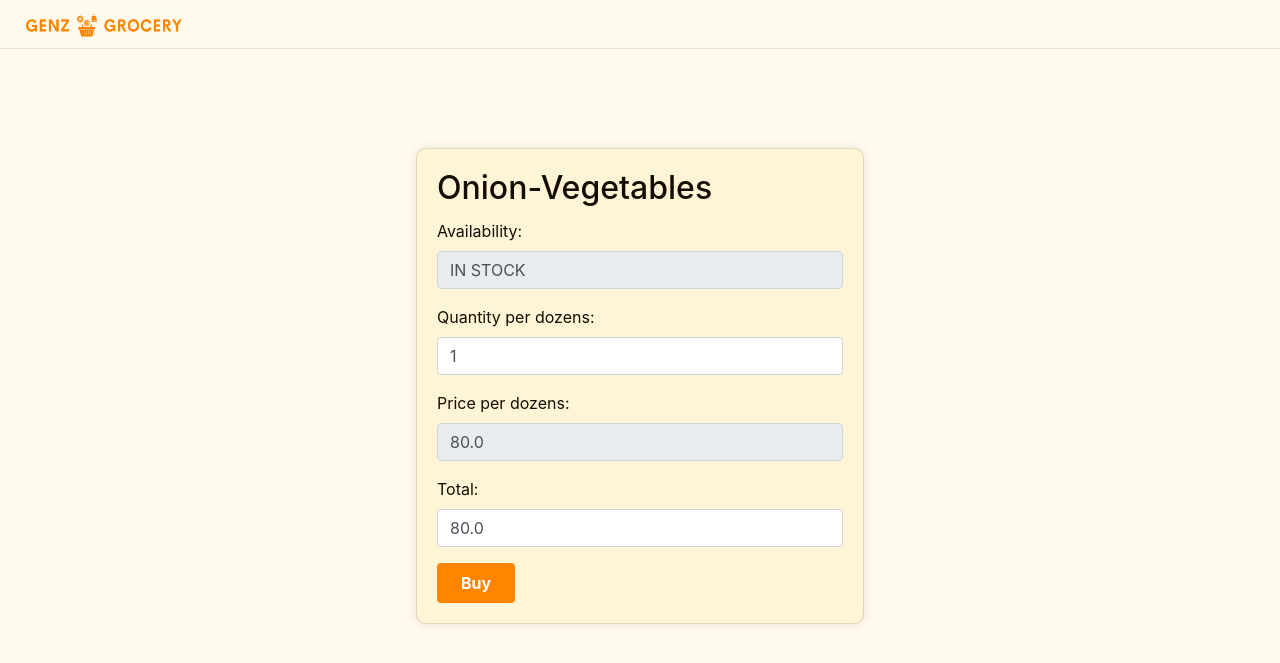
After one commit to codeswithroh/GenZ-Grocery, a Flask app: page /buy/product/2 in a window 1280 px wide. The commit adds this page. Shown: the top 663 px of the page. Run offline with Flask 3, Linux system fonts and the light colour scheme; data comes from the database, SQL or seed files in the repository; both versions use the stored data as it was after the commit; some libraries are stand-ins or nearby versions.

Commit message:
basic buy feature is implemented

```diff
--- a/app.py
+++ b/app.py
@@ -2,7 +2,7 @@ from flask import Flask, render_template, request, redirect, url_for, flash, ses
 import sqlite3
 from werkzeug.security import generate_password_hash, check_password_hash
 from functions.auth_function import create_user, signin_user
-from functions.categories_function import create_category,get_categories,edit_category, delete_category
+from functions.categories_function import create_category,get_categories,edit_category, delete_category,get_category_by_Id
 from functions.products_function import create_product, get_product,get_product_by_productId, edit_product, delete_product
 
 app = Flask(__name__)
@@ -166,6 +166,28 @@ def cart():
         print(cartId,"cartId")
     return render_template('cart.html',cartId=cartId)
 
+@app.route('/buy/product/<productId>', methods=["GET","POST"])
+def buyProduct(productId=0):
+    if request.method == 'GET':
+        product = get_product_by_productId(productId)
+        categoryId = product[0][8]
+        category = get_category_by_Id(categoryId)
+        categoryName = category[0][1]
+        productName = product[0][1]
+        productTotalQuantity = product[0][6]
+        productPrice = product[0][4]
+
+        unit = product[0][5]
+        productUnit = unit.split('/')[1].strip().lower()
+        # [(2, 'Onion', None, None, 80.0, 'Rs/Dozens', 50, None, 1)]
+
+    if request.method == 'POST':
+        return redirect(url_for("buy_success"))
+    return render_template('buyProduct.html',categoryName = categoryName, productName=productName, productTotalQuantity = productTotalQuantity, productPrice=productPrice, productUnit = productUnit)
+
+@app.route("/buy/product/success",methods=["GET","POST"])
+def buy_success():
+    return render_template('buySuccess.html')
 
 @app.route("/<path:path>")
 def not_found(path):
--- a/functions/categories_function.py
+++ b/functions/categories_function.py
@@ -13,6 +13,13 @@ def get_categories(name=""):
         cursor.execute("SELECT * FROM category")
     categories = cursor.fetchall()
     return categories
+
+def get_category_by_Id(categoryId=""):
+    conn = sqlite3.connect(DATABASE)
+    cursor = conn.cursor()
+    cursor.execute("SELECT * FROM category WHERE id = ?",(categoryId,))
+    category = cursor.fetchall()
+    return category
 
 def edit_category(oldName, newName):
     conn = sqlite3.connect(DATABASE)
--- a/templates/base.html
+++ b/templates/base.html
@@ -74,7 +74,7 @@
         <div style="object-fit: contain" class="logo">
           <img
             style="width: 10em; height: 2em"
-            src="static/images/logo.png"
+            src="{{ url_for('static', filename='images/logo.png') }}"
             alt="logo"
           />
         </div>
--- /dev/null
+++ b/templates/buyProduct.html
@@ -0,0 +1,97 @@
+{% extends 'base.html' %}
+{% block content %}
+<div
+  style="
+    background-color: var(--secondary);
+    border-radius: 10px;
+    box-shadow: 0 0 10px rgba(0, 0, 0, 0.1);
+    width: 28em;
+  "
+  class="card mx-auto"
+>
+  <div class="card-body">
+    <h2 class="card-title">{{productName}}-{{categoryName}}</h2>
+    <form method="post">
+      <div class="form-group">
+        <label for="availability">Availability:</label>
+        <input
+          type="text"
+          id="availability"
+          name="availability"
+          class="form-control"
+          value="{% if productTotalQuantity > 0 %}IN STOCK{% else %}OUT OF STOCK{% endif %}"
+          disabled
+        />
+      </div>
+
+      <div class="form-group">
+        <label for="quantity">Quantity per {{productUnit}}:</label>
+        <input
+          type="number"
+          value="1"
+          min="1"
+          id="quantity"
+          name="quantity"
+          class="form-control"
+          required
+        />
+      </div>
+      <div class="form-group">
+        <label for="price">Price per {{productUnit}}:</label>
+        <input
+          value="{{productPrice}}"
+          type="number"
+          disabled
+          id="price"
+          name="price"
+          class="form-control"
+          required
+        />
+      </div>
+      <div class="form-group">
+        <label for="total">Total:</label>
+        <input
+        value="{{productPrice}}"
+          type="number"
+          id="total"
+          name="total"
+          class="form-control"
+          required
+        />
+      </div>
+      <button
+        style="background-color: #ff8400; border: none"
+        type="submit"
+        class="btn btn-primary font-weight-bold py-2 px-4"
+        id="buyButton"
+        {% if productTotalQuantity == 0 %}
+          disabled
+        {% endif %}
+      >
+        Buy
+      </button>
+    </form>
+  </div>
+</div>
+<script>
+  document.getElementById("quantity").addEventListener("input", function () {
+    const quantity = this.value;
+    const productTotalQuantity = "{{ productTotalQuantity}}";
+
+    const price = document.getElementById("price").value;
+    document.getElementById("total").value = quantity * price;
+
+    const availability = document.getElementById("availability");
+    const buyButton = document.getElementById("buyButton");
+
+    if (quantity > productTotalQuantity) {
+      availability.value = "OUT OF STOCK";
+      buyButton.disabled = true;
+    } else {
+      availability.value = "IN STOCK";
+      buyButton.disabled = false;
+    }
+  });
+</script>
+
+{% endblock %}
--- a/templates/userDashboard.html
+++ b/templates/userDashboard.html
@@ -47,7 +47,7 @@
                           border-radius: 10px;
                         "
                         class="text-center btn-primary px-4 py-2 mt-5 border-0 text-center"
-                        href="{{url_for('addCategories')}}"
+                        href="{{url_for('buyProduct', productId=product[0])}}"
                         role="button"
                       >
                         <span class="my-auto">Buy</span>
```
Also changed, not shown: templates/buySuccess.html (added, +13 -0 lines), database.db, static/images/success.svg (added).
